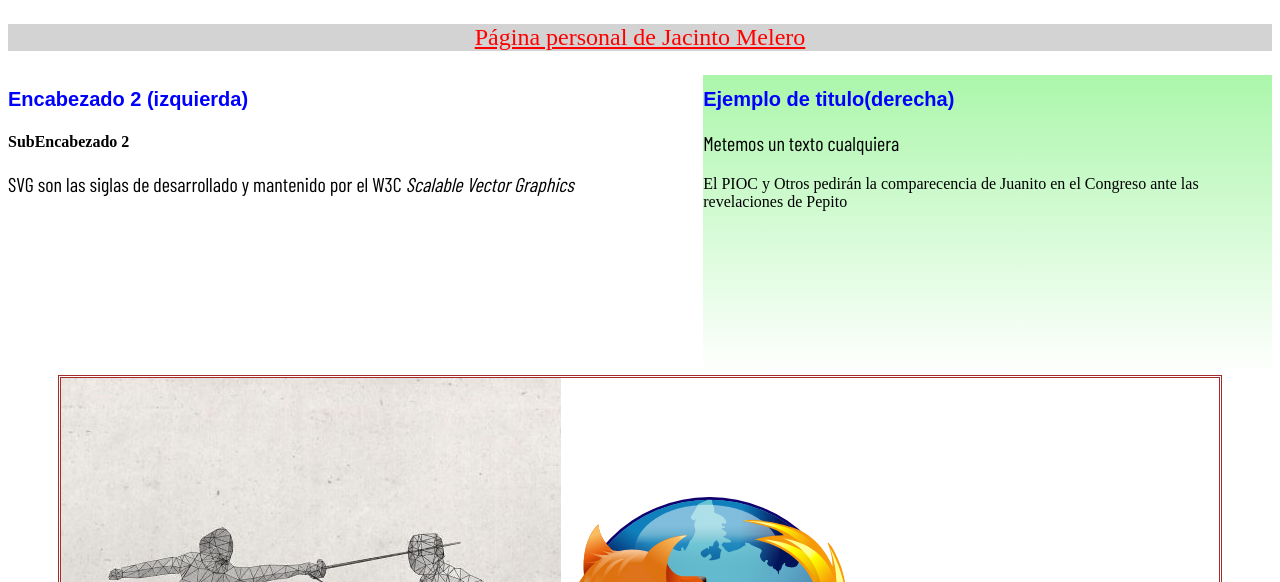
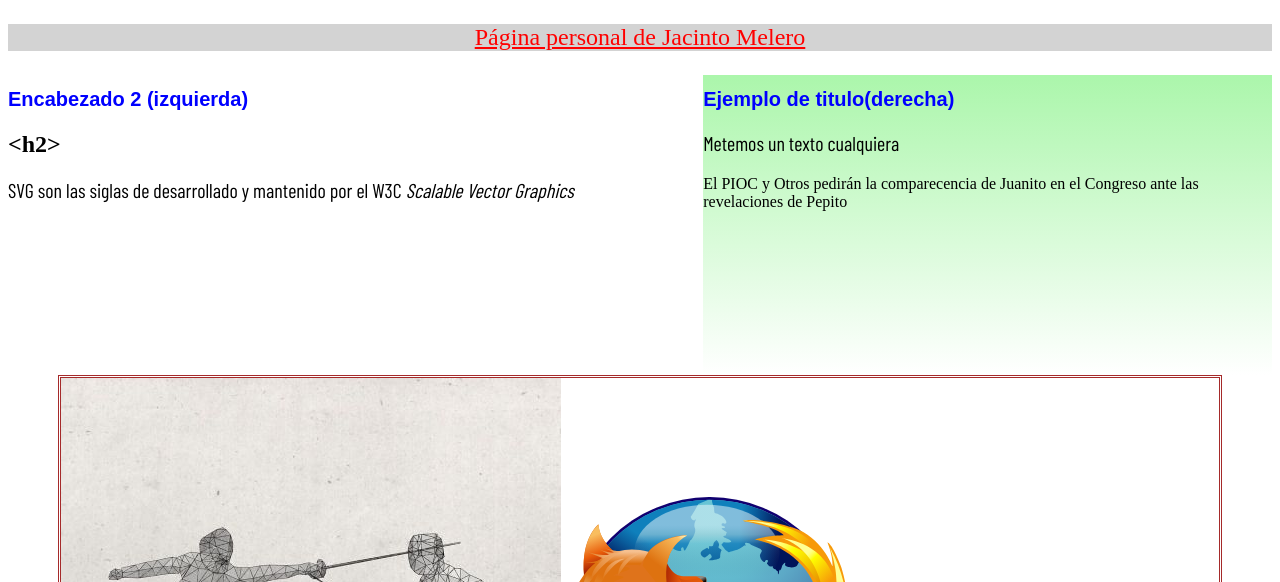
Before and after one commit to jacintoMelero/jacintoMelero.github.io, a plain HTML site: page index.html in a window 1280 px wide. Shown: the top 582 px of the page. Drawn offline with nearby package versions, Linux system fonts and the light colour scheme.

Commit message:
Update index.html

```diff
--- a/index.html
+++ b/index.html
@@ -19,7 +19,7 @@
         </div>
         <div class="cajaIzq">
             <h1 class="texto1">Encabezado 2 (izquierda)</h1>
-            <h4>SubEncabezado 2</h4>
+            <h2>&lt;h2&gt;</h2>
             <p class="texto2">SVG son las siglas de desarrollado y mantenido por el W3C <em>Scalable Vector Graphics</em></p>
         </div>
         <div class="cajaBorde">
```
